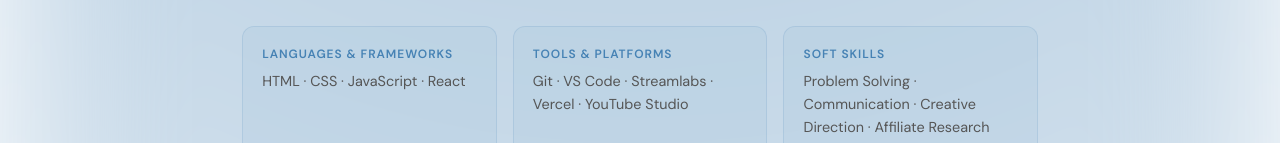
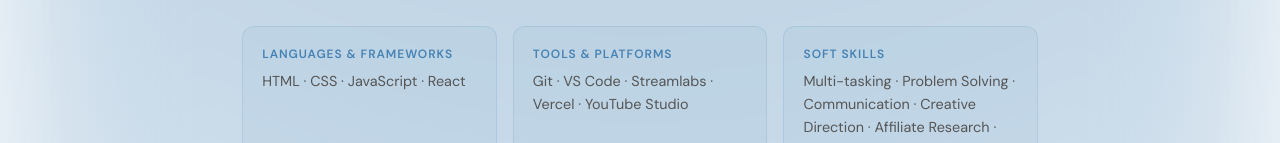
Before and after one commit to yz2k3/Portfolio, a React app: page / in a window 1280 px wide. Shown: the part 809-952 px from the top of the page. Built offline with nearby package versions, Linux system fonts and the light colour scheme; the HTML template or start-up script is replaced by a standard one.

Commit message:
style: changing text

```diff
--- a/src/components/Footer.jsx
+++ b/src/components/Footer.jsx
@@ -3,7 +3,7 @@
 export default function Footer() {
     return (
         <footer className="footer">
-            <p>© 2025 An Nguyen (Yanis Nguyen) · Built with React</p>
+            <p>© 2026 An Nguyen (Yanis Nguyen) · Built with React</p>
         </footer>
     );
 }
--- a/src/components/Summary.jsx
+++ b/src/components/Summary.jsx
@@ -9,7 +9,9 @@
 const skills = [
     { label: "Languages & Frameworks", items: "HTML · CSS · JavaScript · React" },
     { label: "Tools & Platforms", items: "Git · VS Code · Streamlabs · Vercel · YouTube Studio" },
-    { label: "Soft Skills", items: "Problem Solving · Communication · Creative Direction · Affiliate Research" },
+    {
+        label: "Soft Skills", items: " Multi-tasking · Problem Solving · Communication · Creative Direction · Affiliate Research · Task Decomposition"
+    },
 ];
 
 export default function Summary() {
```
